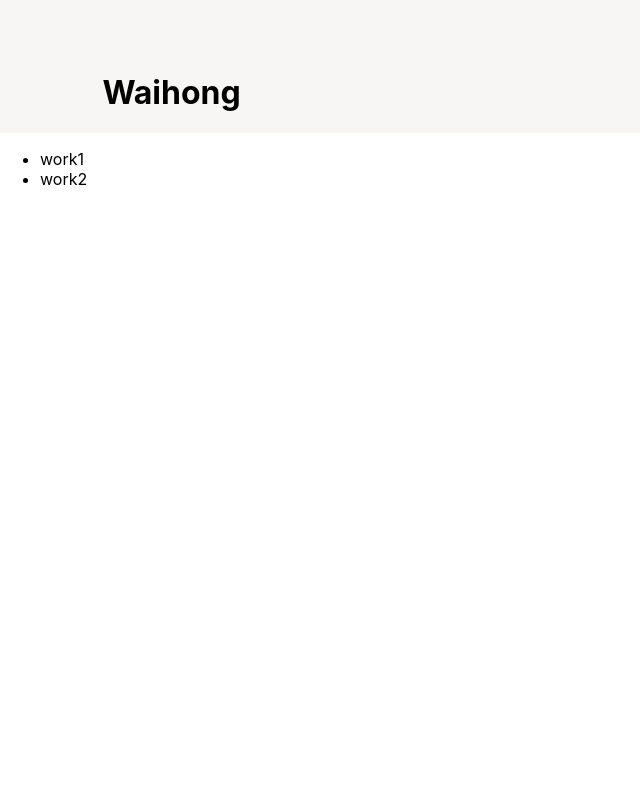
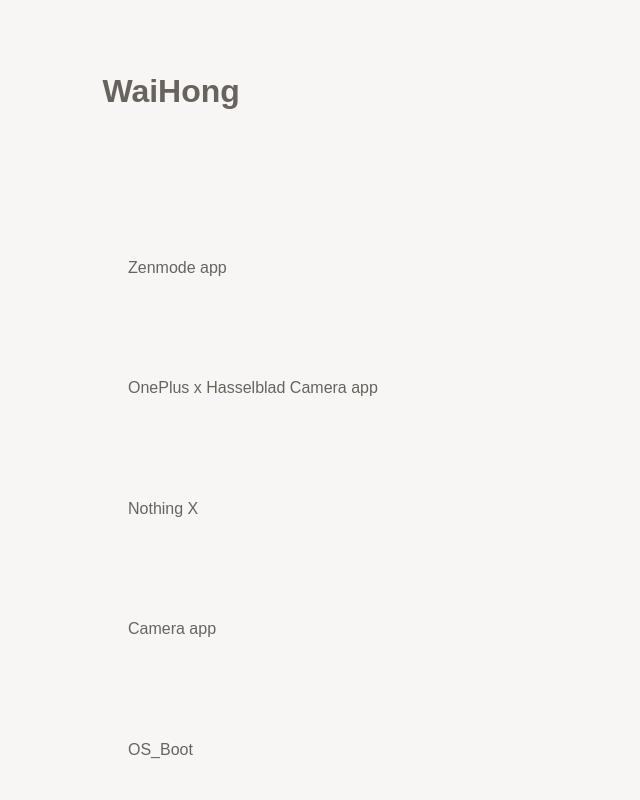
Before and after one commit to Waihonglim94/portfolio, a React (Create React App) app: page / in a window 1280 px wide. Shown: the top 800 px of the page, without its empty margins (0-640 px from the left). Built offline with nearby package versions, Linux system fonts and the light colour scheme.

Commit message:
left side adding video link

```diff
--- a/package.json
+++ b/package.json
@@ -11,6 +11,7 @@
     "react": "^18.2.0",
     "react-dom": "^18.2.0",
     "react-scripts": "5.0.1",
+    "react-youtube": "^10.1.0",
     "video.js": "^8.5.2",
     "videojs": "^1.0.0",
     "web-vitals": "^2.1.4"
--- a/src/App.css
+++ b/src/App.css
@@ -1,16 +1,11 @@
 .App {
   text-align: left;
+  background-color: #F7F6F4;
 }
 
 .App-logo {
   height: 40vmin;
   pointer-events: none;
-}
-
-@media (prefers-reduced-motion: no-preference) {
-  .App-logo {
-    animation: App-logo-spin infinite 20s linear;
-  }
 }
 
 .App-header {
@@ -23,11 +18,57 @@
   justify-content: top;
   padding-top: 4%;
   font-size: calc(8px + 1vmin);
-  color: 69635E;
+  color: #69635E;
+  font-family: 'Bricolage Grotesque', sans-serif;
 }
 
 .App-link {
   color: #61dafb;
+}
+
+
+ul.custom-list {
+  list-style-type: none; /* Change the bullet style */
+  margin: 0; /* Remove default margin */
+  padding: 10%; /* Remove default padding */
+  font-family: 'Bricolage Grotesque', sans-serif;
+  background-color: #F7F6F4; /* Change the background color */
+}
+
+/* Target the <li> elements */
+ul.custom-list li {
+  margin-bottom: 10%; /* Add spacing between list items */
+  font-size: 16px; /* Change the font size */
+  color: #69635E; /* Change the text color */
+}
+
+/* Add this CSS to your stylesheet */
+.year-popup {
+  /* position: absolute; */
+  position: absolute;
+  top: 0;
+  left: -60px; /* Adjust the left value to control the distance from the project title */
+  padding: 5px;
+  color: #69635E;
+  display: none; /* Initially hide the year popup */
+}
+
+/* Show the year popup when hovering over the list item */
+.work-item.hovered .year-popup {
+  display: block;
+}
+
+.work-item {
+  position: relative; /* Ensure proper positioning of the year popup */
+  /* Add other styles for the work title here */
+}
+
+/* Define the Bricolage Grotesque font */
+@font-face {
+  font-family: 'Bricolage Grotesque';
+  src: url('fonts/BricolageGrotesque-VariableFont_opsz,wdth,wght.ttf') format('tff');
+  font-weight: normal;
+  font-style: normal;
 }
 
 @keyframes App-logo-spin {
@@ -38,3 +79,9 @@
     transform: rotate(360deg);
   }
 }
+
+@media (prefers-reduced-motion: no-preference) {
+  .App-logo {
+    animation: App-logo-spin infinite 20s linear;
+  }
+}
--- a/src/App.js
+++ b/src/App.js
@@ -1,29 +1,69 @@
-import logo from './logo.svg';
+// import logo from './logo.svg';
 import './App.css';
 import WorkList from './WorkList'; // Import your component
 
 const works= [
   {
-    "name":"work1",
-    "url":process.env.PUBLIC_URL + "Videos/test1.mp4",
+    "name":"Zenmode app",
+    // "url":process.env.PUBLIC_URL + "Videos/test1.mp4",
+    "url":"https://www.youtube.com/watch?v=h6oGqvoWIks&ab_channel=OnePlus",
+    "year":"2020",
+    "isYoutube":true
   },
 
   {
-    "name":"work2",
+    "name":"OnePlus x Hasselblad Camera app",
     "url":"http://commondatastorage.googleapis.com/gtv-videos-bucket/sample/BigBuckBunny.mp4",
-}
+    "year":"2020-2021",
+    "isYoutube":false
+  },
+
+  {
+    "name":"Nothing X",
+    "url":"http://commondatastorage.googleapis.com/gtv-videos-bucket/sample/BigBuckBunny.mp4",
+    "year":"2023"
+  },
+
+  {
+    "name":"Camera app",
+    "url":"http://commondatastorage.googleapis.com/gtv-videos-bucket/sample/BigBuckBunny.mp4",
+    "year":"2023"
+  },
+
+  {
+    "name":"OS_Boot",
+    "url":"http://commondatastorage.googleapis.com/gtv-videos-bucket/sample/BigBuckBunny.mp4",
+    "year":"2023"
+  },
+
+  {
+    "name":"OS_Folders",
+    "url":"http://commondatastorage.googleapis.com/gtv-videos-bucket/sample/BigBuckBunny.mp4",
+    "year":"2023"
+  },
+
+  {
+    "name":"OS_Settings",
+    "url":"http://commondatastorage.googleapis.com/gtv-videos-bucket/sample/BigBuckBunny.mp4",
+    "year":"2023"
+  },
+
+  {
+    "name":"motion workshop",
+    "url":"http://commondatastorage.googleapis.com/gtv-videos-bucket/sample/BigBuckBunny.mp4",
+    "year":"2023"
+  }
 ]
 
 function App() {
   return (
     <div className="App">
       <header className="App-header">
-        <h1>Waihong</h1>
+        <h1>WaiHong</h1>
       </header>
 
 
       <WorkList works={works} />
-      {/* <VideoDisplay works={works} /> */}
 
     </div>
   );
--- a/src/WorkList.js
+++ b/src/WorkList.js
@@ -1,24 +1,132 @@
+// // WorkList.js
+// import React, { useState } from 'react';
+// import VideoJS from './Videojs'
+// import videojs from 'video.js';
+// import YouTube from 'react-youtube';
+
+
+// function WorkList({ works, selectedWork, onSelectWork }) {
+//     // function onSelectWork(url){
+//     //     console.log(url)
+//     // }
+//     const [selectedVideoUrl, setSelectedVideoUrl] = useState(null);
+//     const [hoveredWork, setHoveredWork] = useState(null);
+
+//     const playerRef = React.useRef(null);
+
+//     const handleItemClick = (videoUrl, index) => {
+//       setSelectedVideoUrl(videoUrl);
+//       setHoveredWork(index); // Set hovered item when clicked
+//     };
+
+//     const handleMouseEnter = (index) => {
+//       setHoveredWork(index);
+//     };
+
+//     const handleMouseLeave = () => {
+//       setHoveredWork(null); // Clear hovered item on mouse leave
+//     };
+
+//   const youtubeVideoId = "https://www.youtube.com/watch?v=h6oGqvoWIks&ab_channel=OnePlus";
+//   const videoJsOptions = {
+//     autoplay: true,
+//     controls: false,
+//     responsive: true,
+//     fluid: true,
+//     sources: selectedVideoUrl ? [ { src: selectedVideoUrl, type: 'video/mp4', }, ] : [],
+//   };
+
+//   const handlePlayerReady = (player) => {
+//     playerRef.current = player;
+
+//     // You can handle player events here, for example:
+//     player.on('waiting', () => {
+//       videojs.log('player is waiting');
+//     });
+
+//     player.on('dispose', () => {
+//       videojs.log('player will dispose');
+//     });
+//   };
+
+//   return (
+//     <div>
+//         {/* <ul class="custom-list" className="work-list"> */}
+//         <ul class="custom-list">
+//         {works.map((work, index) => (
+//           <li
+//             key={index}
+//             className={`work-item ${selectedWork === index ? 'selected' : ''} ${
+//               hoveredWork === index ? 'hovered' : ''
+//             }`}
+//             onClick={() => handleItemClick(work.url, index)}
+//             onMouseEnter={() => handleMouseEnter(index)}
+//             onMouseLeave={handleMouseLeave}
+//           >
+//             {work.name}
+//             {hoveredWork === index && (
+//               <div className="year-popup">{work.year}</div>
+//             )}
+//           </li>
+//         ))}
+//       </ul>
+
+
+//         {selectedVideoUrl &&
+//         ( <div>
+//             {/* <VideoJS options={videoJsOptions} onReady={handlePlayerReady} /> */}
+//             {work.isYoutube ? (
+//               <YouTube videoId={youtubeVideoId} />
+//             ) : (
+//               <VideoJS options={videoJsOptions} onReady={handlePlayerReady} />
+//             )}
+
+//         </div> )}
+//     </div>
+
+//   );
+// }
+
+// //trying to get credential test test test
+// export default WorkList;
+
+
 // WorkList.js
 import React, { useState } from 'react';
 import VideoJS from './Videojs'
 import videojs from 'video.js';
+import YouTube from 'react-youtube';
 
 
 function WorkList({ works, selectedWork, onSelectWork }) {
     // function onSelectWork(url){
     //     console.log(url)
     // }
-    const [selectedVideoUrl, setSelectedVideoUrl] = useState(null);
-    const handleItemClick = (videoUrl) => { setSelectedVideoUrl(videoUrl); };
+    const [selectedVideo, setSelectedVideo] = useState(null);
+    const [hoveredWork, setHoveredWork] = useState(null);
 
     const playerRef = React.useRef(null);
 
+    const handleItemClick = (work, index) => {
+      setSelectedVideo(work);
+      setHoveredWork(index); // Set hovered item when clicked
+    };
+
+    const handleMouseEnter = (index) => {
+      setHoveredWork(index);
+    };
+
+    const handleMouseLeave = () => {
+      setHoveredWork(null); // Clear hovered item on mouse leave
+    };
+
+  // const youtubeVideoId = "https://www.youtube.com/watch?v=h6oGqvoWIks&ab_channel=OnePlus";
   const videoJsOptions = {
     autoplay: true,
     controls: false,
     responsive: true,
     fluid: true,
-    sources: selectedVideoUrl ? [ { src: selectedVideoUrl, type: 'video/mp4', }, ] : [],
+    sources: selectedVideo ? [ { src: selectedVideo.url, type: 'video/mp4', }, ] : [],
   };
 
   const handlePlayerReady = (player) => {
@@ -36,25 +144,35 @@
 
   return (
     <div>
-        <ul className="work-list">
+        {/* <ul class="custom-list" className="work-list"> */}
+        <ul class="custom-list">
         {works.map((work, index) => (
           <li
             key={index}
-            className={selectedWork === index ? 'selected' : ''}
-            onClick={() => handleItemClick(work.url)}
-
-            //   onMouseEnter={() => onSelectWork(index)}
-            //   onMouseLeave={() => onSelectWork(null)}
+            className={`work-item ${selectedWork === index ? 'selected' : ''} ${
+              hoveredWork === index ? 'hovered' : ''
+            }`}
+            onClick={() => handleItemClick(work, index)}
+            onMouseEnter={() => handleMouseEnter(index)}
+            onMouseLeave={handleMouseLeave}
           >
             {work.name}
+            {hoveredWork === index && (
+              <div className="year-popup">{work.year}</div>
+            )}
           </li>
         ))}
       </ul>
 
-        {selectedVideoUrl &&
+
+        {selectedVideo &&
         ( <div>
-            <h3>Video Player</h3>
+            {console.log(selectedVideo.name)}
+            {selectedVideo.isYoutube ? (
+              <YouTube videoId={"https://youtu.be/YhdzE35Z6as?si=s2Ad2OhuR84dMw6q"} />
+            ) : (
               <VideoJS options={videoJsOptions} onReady={handlePlayerReady} />
+            )}
 
         </div> )}
     </div>
--- a/src/index.css
+++ b/src/index.css
@@ -5,6 +5,7 @@
     sans-serif;
   -webkit-font-smoothing: antialiased;
   -moz-osx-font-smoothing: grayscale;
+  background-color: #F7F6F4; /* Change the background color */
 }
 
 code {
```
Also changed, not shown: jyj.js (added, +92 -0 lines), src/fonts/BricolageGrotesque-VariableFont_opsz,wdth,wght.ttf (added), 1 other file (tests, documents, lock files or other folders). Lines whose indentation alone changed are shown as unchanged.
